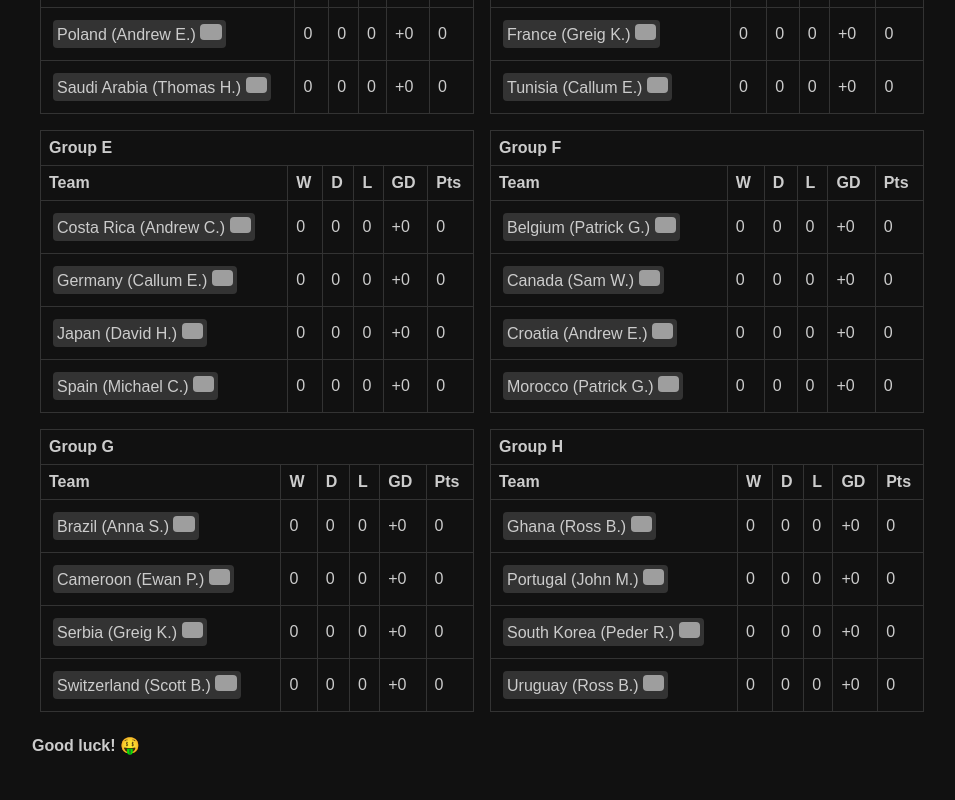
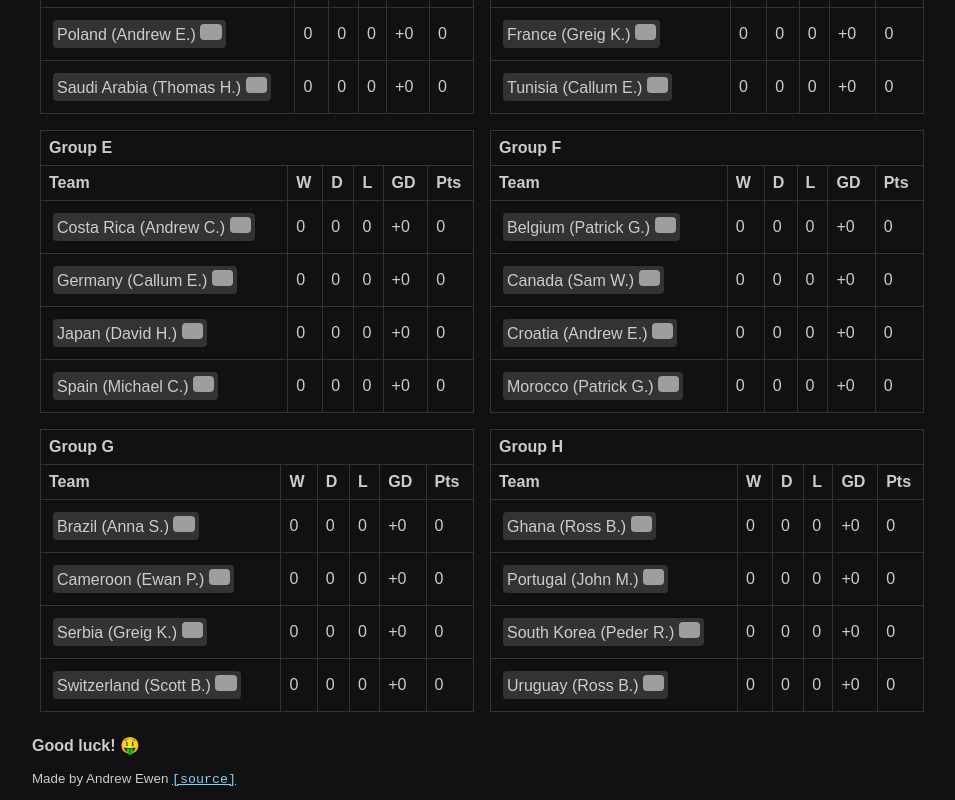
Before and after one commit to andyewen/world-cup-sweeper, a Vue app: page / in a window 1280 px wide. Shown: the part 1686-2486 px from the top of the page, without its empty margins (158-1113 px from the left). Before the commit the page ends 2457 px from the top, so only its background shows below. Built offline with nearby package versions, Linux system fonts and the light colour scheme; grey boxes are pictures that could not be loaded.

Commit message:
Add credits.

```diff
--- a/src/App.vue
+++ b/src/App.vue
@@ -90,6 +90,10 @@
                     :team_knocked_out="team_knocked_out" :loaded_matches="loaded_matches"/>
 
         <p><strong>Good luck!</strong> 🤑</p>
+        <p class="credits">
+            Made by Andrew Ewen
+            <a href="https://github.com/andyewen/world-cup-sweeper" class="source-link">[source]</a>
+        </p>
     </div>
 </template>
 
@@ -649,11 +653,21 @@
         font-family: sans-serif;
         color: #ccc;
     }
-
     .container {
         max-width: 900px;
         margin: 0 auto;
     }
+
+    a:link {
+        color: #80d0ff;
+    }
+    a:visited {
+        color: #39647d;
+    }
+    a:hover {
+        color: #b8e5ff;
+    }
+
     .match-day-selector .date {
         display: inline-block;
         text-align: center;
@@ -838,4 +852,11 @@
     .team.knocked-out .flag {
         filter: brightness(25%)
     }
+
+    .credits {
+        font-size: 13.3333px;
+    }
+    .credits a {
+        font-family: monospace;
+    }
 </style>
```
